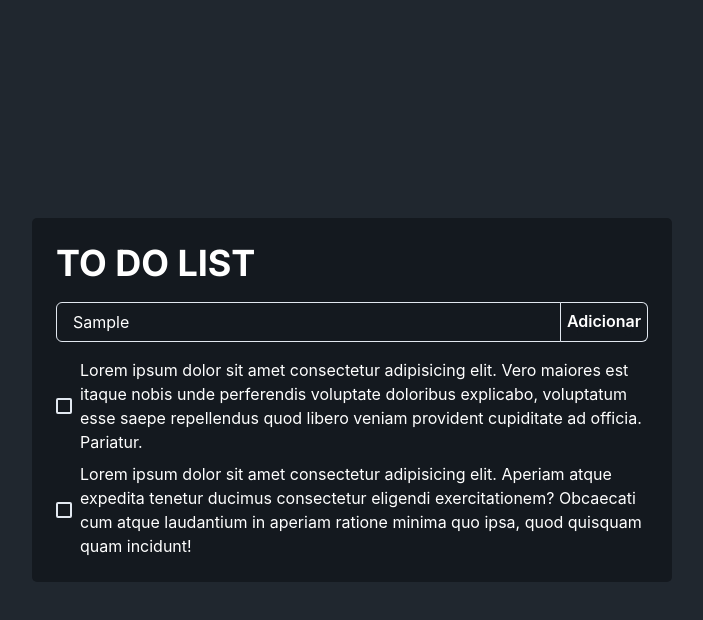
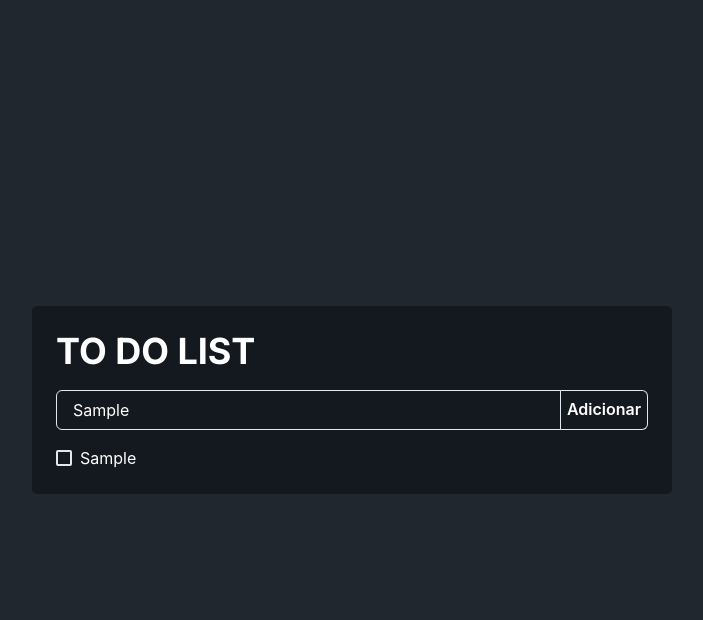
Before and after one commit to mateusbiancardi/toDoList, a Next.js app: page / in a window 1280 px wide. Both pictures are taken after typing "Sample" into the empty fields and a click on the button "Adicionar". Shown: the top 620 px of the page, without its empty margins (288-991 px from the left). Built offline with nearby package versions, Linux system fonts and the light colour scheme.

Commit message:
feat: input & to do table

```diff
--- a/package.json
+++ b/package.json
@@ -9,6 +9,7 @@
     "lint": "next lint"
   },
   "dependencies": {
+    "@chakra-ui/icons": "^2.0.17",
     "@chakra-ui/react": "^2.4.9",
     "@emotion/react": "^11.10.4",
     "@emotion/styled": "^11.10.4",
--- a/src/components/header.tsx
+++ /dev/null
@@ -1,33 +0,0 @@
-import '@fontsource/Inter/400.css';
-import '@fontsource/Inter/700.css';
-
-import theme from './theme';
-import {
-    Button,
-    ChakraProvider,
-    Heading,
-    Input,
-    InputGroup,
-    InputRightAddon,
-} from '@chakra-ui/react'
-
-export function Header () {
-
-  return (
-        <ChakraProvider theme={theme}>
-                <Heading fontWeight="700" color="white">TO DO LIST</Heading>
-
-                <InputGroup margin="1rem 0 0">
-                    <Input fontWeight="400" placeholder="Digite a tarefa" color="white"/>
-
-                    <InputRightAddon width='5.5rem' bg="#14191f">
-
-                        <Button h='1.75rem' bg="#14191f" _hover="#14191f" _active="#14191f"  color="white">
-                            Adicionar
-                        </Button>
-
-                    </InputRightAddon>
-                </InputGroup>
-        </ChakraProvider>
-    );
-}
--- a/src/components/toDoTable.tsx
+++ b/src/components/toDoTable.tsx
@@ -1,25 +1,76 @@
-import { ChakraProvider, Checkbox, Container, Flex, Text } from "@chakra-ui/react";
 import '@fontsource/Inter/400.css';
 import '@fontsource/Inter/700.css';
 
 import theme from './theme';
+import {
+    Button,
+    ChakraProvider,
+    Checkbox,
+    Container,
+    Flex,
+    Heading,
+    Input,
+    InputGroup,
+    InputRightAddon,
+    Text
+} from '@chakra-ui/react'
+
+import { DeleteIcon } from '@chakra-ui/icons'
+import { useState } from 'react'
 
 export function ToDoTable () {
+    const [newTodo, setNewTodo] = useState<string>('')
+    const [tasks, setTasks] = useState<{ newTodo: string; concluida: boolean}[]>([])
+
+    //Altera o texto de newTodo
+    const handleChange = (event: React.ChangeEvent<HTMLInputElement>) => {
+        setNewTodo(event.target.value)
+    }
+
+    const handleClick = () => {
+        console.log('Enviado')
+        if (newTodo != ''){
+            setTasks([...tasks, {newTodo, concluida: false}])
+        }
+        setNewTodo('');
+    }
+
+    const handleCheckboxChange = (index: number) => {
+        // Inverte o estado de concluída da tarefa
+        setTasks(tasks.map((task, i) => {
+          if (i === index) {
+            return {
+              ...task,
+              concluida: !task.concluida
+            };
+          }
+          return task;
+        }));
+      }
+
     return (
         <ChakraProvider theme={theme}>
+            <Heading fontWeight="700" color="white">TO DO LIST</Heading>
+            <InputGroup margin="1rem 0 0">
+                <Input fontWeight="400" placeholder="Digite a tarefa" color="white" type='text' onChange={handleChange} />
+                <InputRightAddon width='5.5rem' bg="#14191f">
+                    <Button h='1.75rem' bg="#14191f" _hover="#14191f" _active="#14191f" color="white" onClick={handleClick}>
+                        Adicionar
+                    </Button>
+                </InputRightAddon>
+            </InputGroup>
+
+
             <Container w="100%" margin="1rem 0 0 0" padding="0">
+                {tasks.map((task, index) => (
+                    <Flex margin="0.5rem 0 0 0">
+                        <Checkbox margin="0 0.5rem 0 0" isChecked={task.concluida} onChange={() => handleCheckboxChange(index)} style={task.concluida ? { textDecoration: 'line-through' } : undefined}>
+                            <Text key={index} color='white'>{task.newTodo}</Text>
+                        </Checkbox>
+                    </Flex>
+                ))}
+            </Container>
 
-                <Flex margin="0.5rem 0 0 0">
-                    <Checkbox margin="0 0.5rem 0 0"/>
-                    <Text color="white">Lorem ipsum dolor sit amet consectetur adipisicing elit. Vero maiores est itaque nobis unde perferendis voluptate doloribus explicabo, voluptatum esse saepe repellendus quod libero veniam provident cupiditate ad officia. Pariatur.</Text>
-                </Flex>
-
-                <Flex margin="0.5rem 0 0 0">
-                    <Checkbox margin="0 0.5rem 0 0"/>
-                    <Text color="white">Lorem ipsum dolor sit amet consectetur adipisicing elit. Aperiam atque expedita tenetur ducimus consectetur eligendi exercitationem? Obcaecati cum atque laudantium in aperiam ratione minima quo ipsa, quod quisquam quam incidunt!</Text>
-                </Flex>
-
-            </Container>
         </ChakraProvider>
     );
 }
--- a/src/pages/index.tsx
+++ b/src/pages/index.tsx
@@ -1,13 +1,11 @@
 import { Box, Flex, Text } from "@chakra-ui/react";
 import type { NextPage } from "next";
-import { Header } from "../components/header";
 import { ToDoTable } from "../components/toDoTable";
 
 const Home: NextPage = () => {
   return (
     <Flex h="100vh" justifyContent="center" alignItems="center" background="#20272F">
       <Box w="40rem" backgroundColor="#14191f" borderRadius="5" p='6'>
-        <Header/>
         <ToDoTable/>
       </Box>
     </Flex>
```
Also changed, not shown: 1 other file (tests, documents, lock files or other folders).
